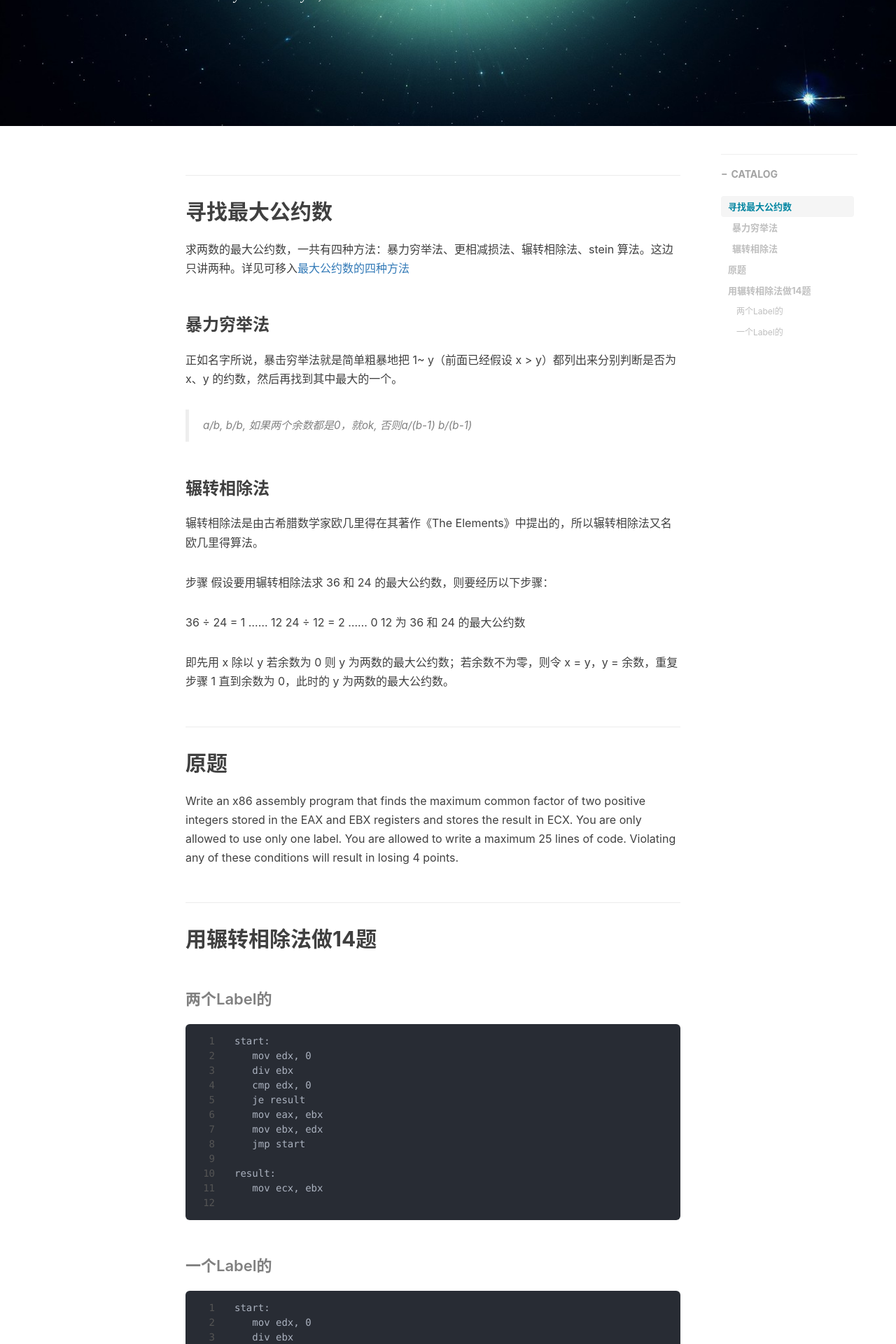
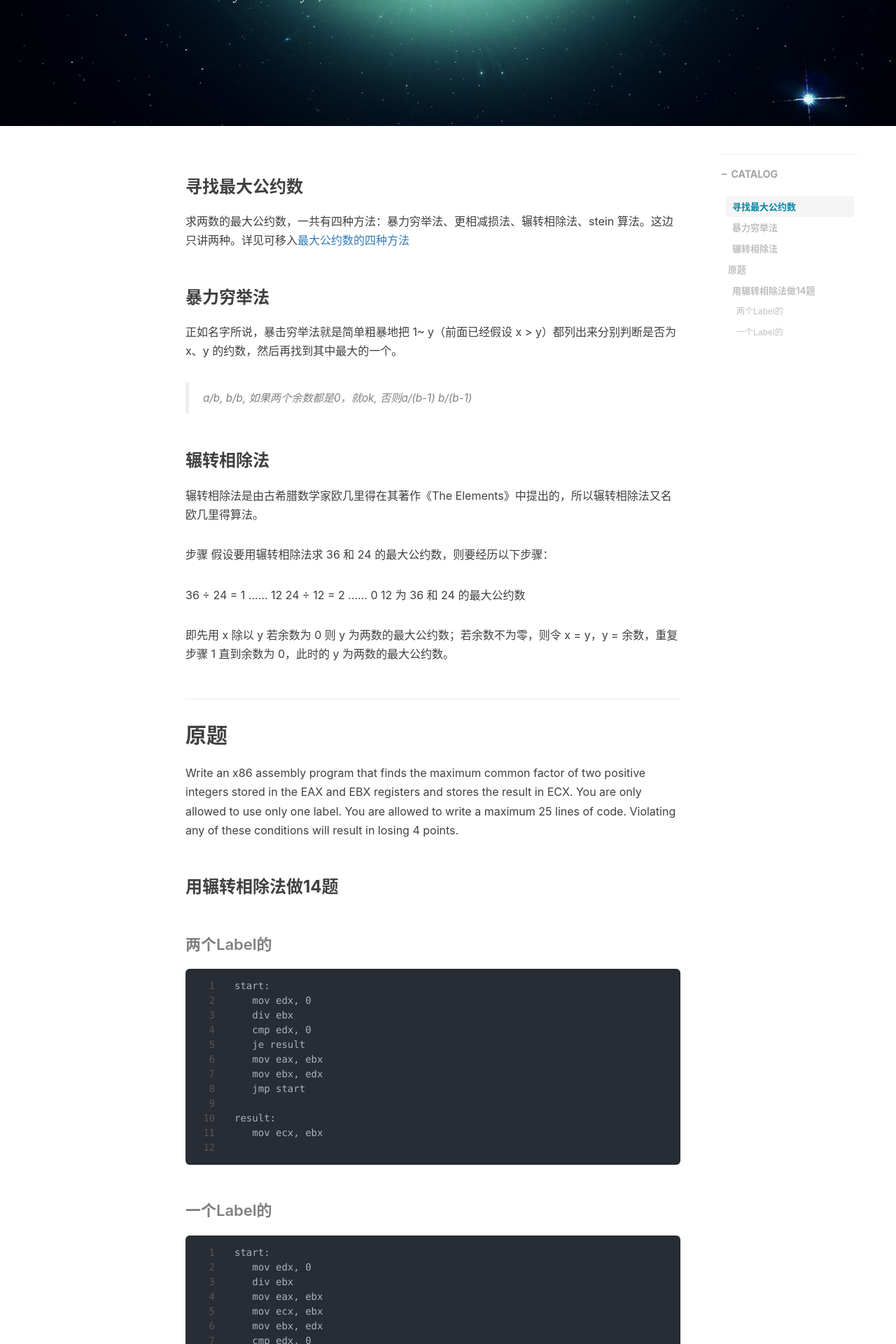
Before and after one commit to kkkokili/kkkokili.github.io, a Jekyll site: the page built from _posts/2023-07-07-Maximum-Common-Factor-Assembly-Mid-term.md, in a window 1280 px wide. Shown: the part 370-2290 px from the top of the page at 70% size. Built offline with Jekyll 4.4.1, drawn with Linux system fonts in a browser that asks for light colours; nearby versions of some CDN libraries; comment, search, counter and statistics services are not loaded.

````diff
--- a/_posts/2023-07-07-Maximum-Common-Factor-Assembly-Mid-term.md
+++ b/_posts/2023-07-07-Maximum-Common-Factor-Assembly-Mid-term.md
@@ -9,7 +9,7 @@ catalog: true
 tags:
     - Algorism
 ---
-## 寻找最大公约数
+### 寻找最大公约数
 求两数的最大公约数，一共有四种方法：暴力穷举法、更相减损法、辗转相除法、stein 算法。这边只讲两种。详见可移入[最大公约数的四种方法](https://blog.csdn.net/Hell_potato777/article/details/127132815)
 
 ### 暴力穷举法
@@ -32,7 +32,7 @@ tags:
 ## 原题
 Write an x86 assembly program that finds the maximum common factor of two positive integers stored in the EAX and EBX registers and stores the result in ECX. You are only allowed to use only one label. You are allowed to write a maximum 25 lines of code. Violating any of these conditions will result in losing 4 points.
 
-## 用辗转相除法做14题
+### 用辗转相除法做14题
 #### 两个Label的
 ```
 start:
````
